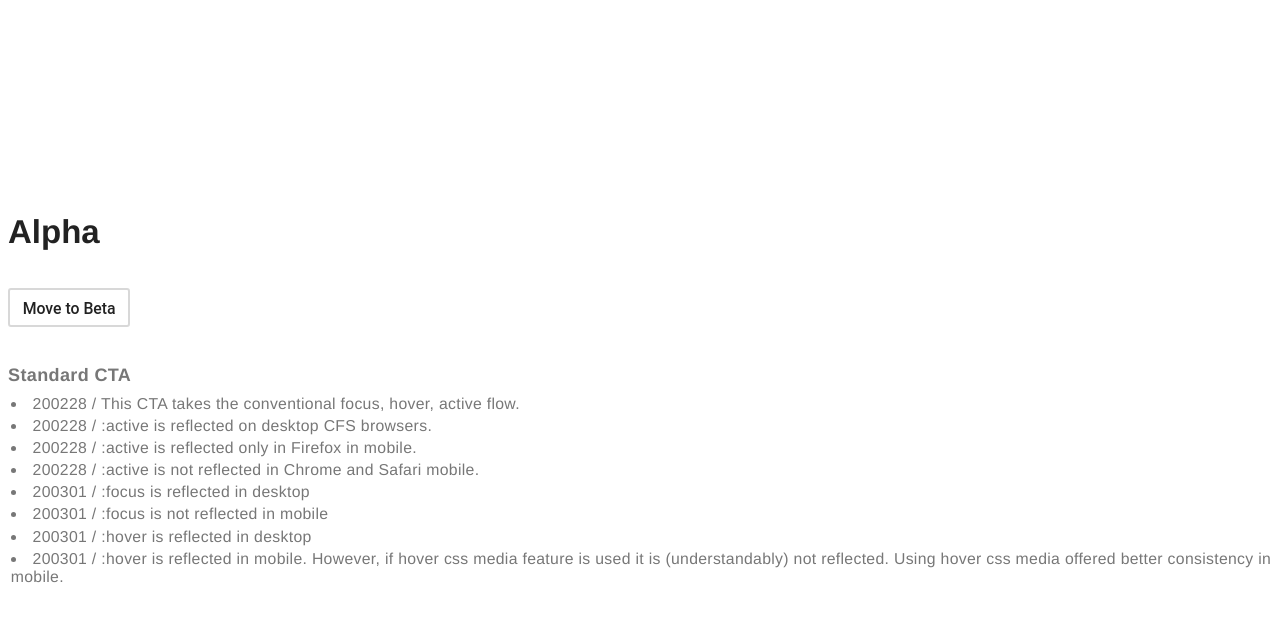
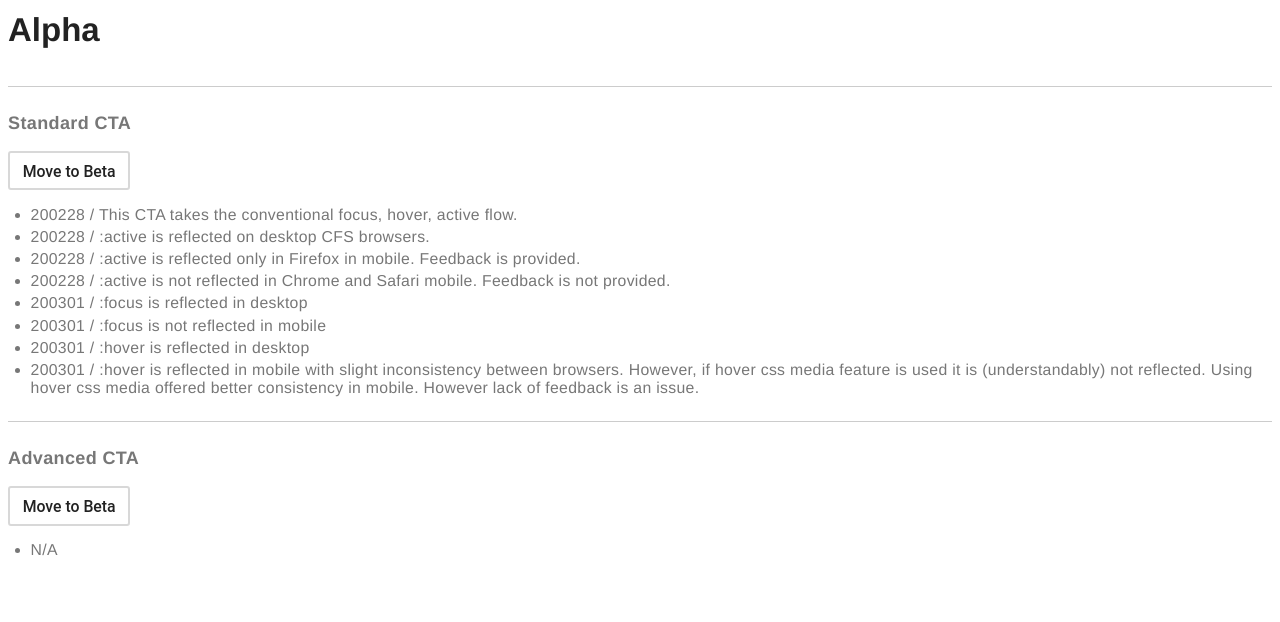
Before and after one commit to Tivo389/200209_TOUCH-UI-UX, a React (Create React App) app: page /anchorEventAlpha in a window 1280 px wide. Shown: the top 622 px of the page. Built offline with nearby package versions, Linux system fonts and the light colour scheme.

Commit message:
200303 - Advanced CTA Component made. - Some refactoring between the Standard and Advanced. - Continue with the Advanced Styling.

```diff
--- /dev/null
+++ b/src/components/AdvancedCTAComponent.js
@@ -0,0 +1,22 @@
+import React, { Component } from 'react';
+import Feedback from './Feedback';
+
+class AdvancedCTAComponent extends Component {
+  render() {
+    const {href} = this.props;
+    const advancedCTAFeedback = [
+      'N/A'
+    ];
+    return (
+      <div className="anchorCTAWrapper">
+        <p>Advanced CTA</p>
+        <a className="cta ctaAdvanced" href={`/anchorEvent${href}`}>
+          Move to {href}
+        </a>
+        <Feedback feedBackArray={advancedCTAFeedback}/>
+      </div>
+    );
+  }
+}
+
+export default AdvancedCTAComponent;
--- a/src/components/AnchorEventAlpha.js
+++ b/src/components/AnchorEventAlpha.js
@@ -1,10 +1,17 @@
 import React, { Component } from 'react';
 import StandardCTAComponent from './StandardCTAComponent';
+import AdvancedCTAComponent from './AdvancedCTAComponent';
 
 class AnchorEventAlpha extends Component {
   render() {
     return (
-      <StandardCTAComponent name="Alpha" href="Beta"/>
+      <div className="mainWrapper">
+        <div className="anchorEventWrapper">
+          <h4>Alpha</h4>
+          <StandardCTAComponent href="Beta"/>
+          <AdvancedCTAComponent href="Beta"/>
+        </div>
+      </div>
     );
   }
 }
--- a/src/components/AnchorEventBeta.js
+++ b/src/components/AnchorEventBeta.js
@@ -1,10 +1,17 @@
 import React, { Component } from 'react';
 import StandardCTAComponent from './StandardCTAComponent';
+import AdvancedCTAComponent from './AdvancedCTAComponent';
 
 class AnchorEventBeta extends Component {
   render() {
     return (
-      <StandardCTAComponent name="Beta" href="Alpha"/>
+      <div className="mainWrapper">
+        <div className="anchorEventWrapper">
+          <h4>Beta</h4>
+          <StandardCTAComponent href="Alpha"/>
+          <AdvancedCTAComponent href="Alpha"/>
+        </div>
+      </div>
     );
   }
 }
--- a/src/components/App.js
+++ b/src/components/App.js
@@ -3,7 +3,7 @@ import '../css/index.css';
 
 function App() {
   return (
-    <div className="mainWrapper">
+    <div className="mainWrapper" style={{ height: window.innerHeight }}>
       <a className="content" href="./deviceEvent">
         200209: Device Event Confirmation
       </a>
--- a/src/components/DeviceEvent.js
+++ b/src/components/DeviceEvent.js
@@ -4,7 +4,7 @@ import { toggleClass, throttle } from './Helper';
 class DeviceEvent extends Component {
   render() {
     return (
-      <div className="mainWrapper"
+      <div className="mainWrapper fixed"
         onMouseDown={this.onMouseDown}
         onMouseMove={throttle(this.onMouseMove, 16)}
         onMouseUp={this.onMouseUp}
--- a/src/components/StandardCTAComponent.js
+++ b/src/components/StandardCTAComponent.js
@@ -3,29 +3,24 @@ import Feedback from './Feedback';
 
 class StandardCTAComponent extends Component {
   render() {
-    const {href, name} = this.props;
+    const {href} = this.props;
     const standardCTAFeedback = [
       '200228 / This CTA takes the conventional focus, hover, active flow.',
       '200228 / :active is reflected on desktop CFS browsers.',
-      '200228 / :active is reflected only in Firefox in mobile.',
-      '200228 / :active is not reflected in Chrome and Safari mobile.',
+      '200228 / :active is reflected only in Firefox in mobile.  Feedback is provided.',
+      '200228 / :active is not reflected in Chrome and Safari mobile. Feedback is not provided.',
       '200301 / :focus is reflected in desktop',
       '200301 / :focus is not reflected in mobile',
       '200301 / :hover is reflected in desktop',
-      '200301 / :hover is reflected in mobile. However, if hover css media feature is used it is (understandably) not reflected. Using hover css media offered better consistency in mobile.',
+      '200301 / :hover is reflected in mobile with slight inconsistency between browsers. However, if hover css media feature is used it is (understandably) not reflected. Using hover css media offered better consistency in mobile. However lack of feedback is an issue.',
     ];
     return (
-      <div className="mainWrapper" style={{ height: window.innerHeight }}>
-        <div className="anchorEventWrapper">
-          <h4>{name}</h4>
-          <div className="anchorCTAWrapper">
-            <a className="anchorCTAStandard" href={`/anchorEvent${href}`}>
-                Move to {href}
-            </a>
-            <p>Standard CTA</p>
-            <Feedback feedBackArray={standardCTAFeedback}/>
-          </div>
-        </div>
+      <div className="anchorCTAWrapper">
+        <p>Standard CTA</p>
+        <a className="cta ctaStandard" href={`/anchorEvent${href}`}>
+          Move to {href}
+        </a>
+        <Feedback feedBackArray={standardCTAFeedback}/>
       </div>
     );
   }
--- a/src/css/_standardCTA.scss
+++ b/src/css/_standardCTA.scss
@@ -6,7 +6,7 @@
 
 
 // CLASS LEVEL ------------------------------------------------------------------------------------
-.anchorCTAStandard {
+.cta {
   flex: 0 0 auto;
   background-image: none; // Firefox Negate
   background: transparent;
@@ -15,6 +15,7 @@
   font-family: "Google Sans","Roboto","Arial",sans-serif;
   font-size: 1.4rem;
   font-weight: 500;
+  margin: 1em 0;
   padding: 0.7em 1em 0.6em 1em;
   position: relative;
   text-align: center;
@@ -22,18 +23,6 @@
   transition: background-color 240ms cubic-bezier(0.4, 0.4, 0, 1);
   user-select: none;
   -webkit-tap-highlight-color: transparent; // Safari & Chrome Negate
-  &:focus {
-    background: red;
-    color: $colorWhite;
-  }
-  &:active {
-    transform: translateY(4px);
-    background: $colorDarkGray;
-    color: $colorWhite;
-  }
-  &::-moz-focus-inner {
-    border: 0;
-  }
   @include cssHoverNone {
     transition: all 60ms ease-in-out;
   }
@@ -47,12 +36,32 @@
     font-size: 1.4rem;
     padding: 0.5em 0.8em 0.4em 0.8em;
   }
+  &:focus {
+    background: $colorDarkGray;
+    color: $colorWhite;
+  }
+  &::-moz-focus-inner {
+    border: 0;
+  }
+  &.ctaAdvanced {
+    // 999 CONTINUE HERE
+  }
+  &.ctaStandard {
+    &:active {
+      transform: translateY(4px);
+      background: $colorDarkGray;
+      color: $colorWhite;
+    }
+  }
 }
 .anchorCTAWrapper {
+  border-top: 1px solid $colorLightGray;
+  padding: 24px 0;
   display: flex;
   flex-direction: column;
   align-items: flex-start;
   justify-content: flex-start;
+  width: 100%;
 }
 .anchorEventWrapper {
   align-items: flex-start;
@@ -67,7 +76,7 @@
   }
   & p {
     color: $colorGray;
-    margin: 2em 0 0.4em 0;
+    margin: 0;
     font-size: 1.6rem;
     letter-spacing: 0.02em;
     font-weight: bolder;
--- a/src/css/index.css
+++ b/src/css/index.css
@@ -450,7 +450,7 @@ li {
       .statusContainer .statusElement.cssHover {
         color: #423F3F; } }
 
-.anchorCTAStandard {
+.cta {
   flex: 0 0 auto;
   background-image: none;
   background: transparent;
@@ -459,6 +459,7 @@ li {
   font-family: "Google Sans","Roboto","Arial",sans-serif;
   font-size: 1.4rem;
   font-weight: 500;
+  margin: 1em 0;
   padding: 0.7em 1em 0.6em 1em;
   position: relative;
   text-align: center;
@@ -466,32 +467,35 @@ li {
   transition: background-color 240ms cubic-bezier(0.4, 0.4, 0, 1);
   user-select: none;
   -webkit-tap-highlight-color: transparent; }
-  .anchorCTAStandard:focus {
-    background: red;
+  @media (hover: none) {
+    .cta {
+      transition: all 60ms ease-in-out; } }
+  @media (hover: hover) {
+    .cta:hover {
+      background: #423F3F;
+      color: #FFFFFF; } }
+  @media (min-width: 768px) {
+    .cta {
+      font-size: 1.4rem;
+      padding: 0.5em 0.8em 0.4em 0.8em; } }
+  .cta:focus {
+    background: #423F3F;
     color: #FFFFFF; }
-  .anchorCTAStandard:active {
+  .cta::-moz-focus-inner {
+    border: 0; }
+  .cta.ctaStandard:active {
     transform: translateY(4px);
     background: #423F3F;
     color: #FFFFFF; }
-  .anchorCTAStandard::-moz-focus-inner {
-    border: 0; }
-  @media (hover: none) {
-    .anchorCTAStandard {
-      transition: all 60ms ease-in-out; } }
-  @media (hover: hover) {
-    .anchorCTAStandard:hover {
-      background: #423F3F;
-      color: #FFFFFF; } }
-  @media (min-width: 768px) {
-    .anchorCTAStandard {
-      font-size: 1.4rem;
-      padding: 0.5em 0.8em 0.4em 0.8em; } }
 
 .anchorCTAWrapper {
+  border-top: 1px solid #cccccc;
+  padding: 24px 0;
   display: flex;
   flex-direction: column;
   align-items: flex-start;
-  justify-content: flex-start; }
+  justify-content: flex-start;
+  width: 100%; }
 
 .anchorEventWrapper {
   align-items: flex-start;
@@ -505,7 +509,7 @@ li {
     margin: 0 0 1em 0; }
   .anchorEventWrapper p {
     color: #777777;
-    margin: 2em 0 0.4em 0;
+    margin: 0;
     font-size: 1.6rem;
     letter-spacing: 0.02em;
     font-weight: bolder; }
@@ -516,14 +520,17 @@ li {
   flex-direction: column;
   justify-content: flex-start;
   padding: 8px;
-  position: fixed;
-  width: 100vw; }
+  width: 100%; }
+  .mainWrapper.fixed {
+    position: fixed; }
 
 .feedback {
-  list-style-position: inside;
-  padding: 0 0 0 0.25em;
+  list-style-position: outside;
+  padding: 0 0 0 2em;
   margin: 0; }
   .feedback li {
     margin: 0 0 0.25em 0;
     font-size: 1.4rem;
     letter-spacing: 0.02em; }
+    .feedback li:last-of-type {
+      margin: 0; }
--- a/src/css/index.scss
+++ b/src/css/index.scss
@@ -22,22 +22,21 @@
   flex-direction: column;
   justify-content: flex-start;
   padding: 8px;
-  position: fixed; // This keeps the screen still on mobile
-  width: 100vw;
-  @include tablet {
-    // flex-direction: initial;
-  }
-  @include desktop {
-    // flex-direction: initial;
+  width: 100%;
+  &.fixed {
+    position: fixed; // This keeps the screen still on mobile
   }
 }
 .feedback {
-  list-style-position: inside;
-  padding: 0 0 0 0.25em;
+  list-style-position: outside;
+  padding: 0 0 0 2em;
   margin: 0;
   & li {
     margin: 0 0 0.25em 0;
     font-size: 1.4rem;
     letter-spacing: 0.02em;
+    &:last-of-type {
+      margin: 0;
+    }
   }
 }
```
